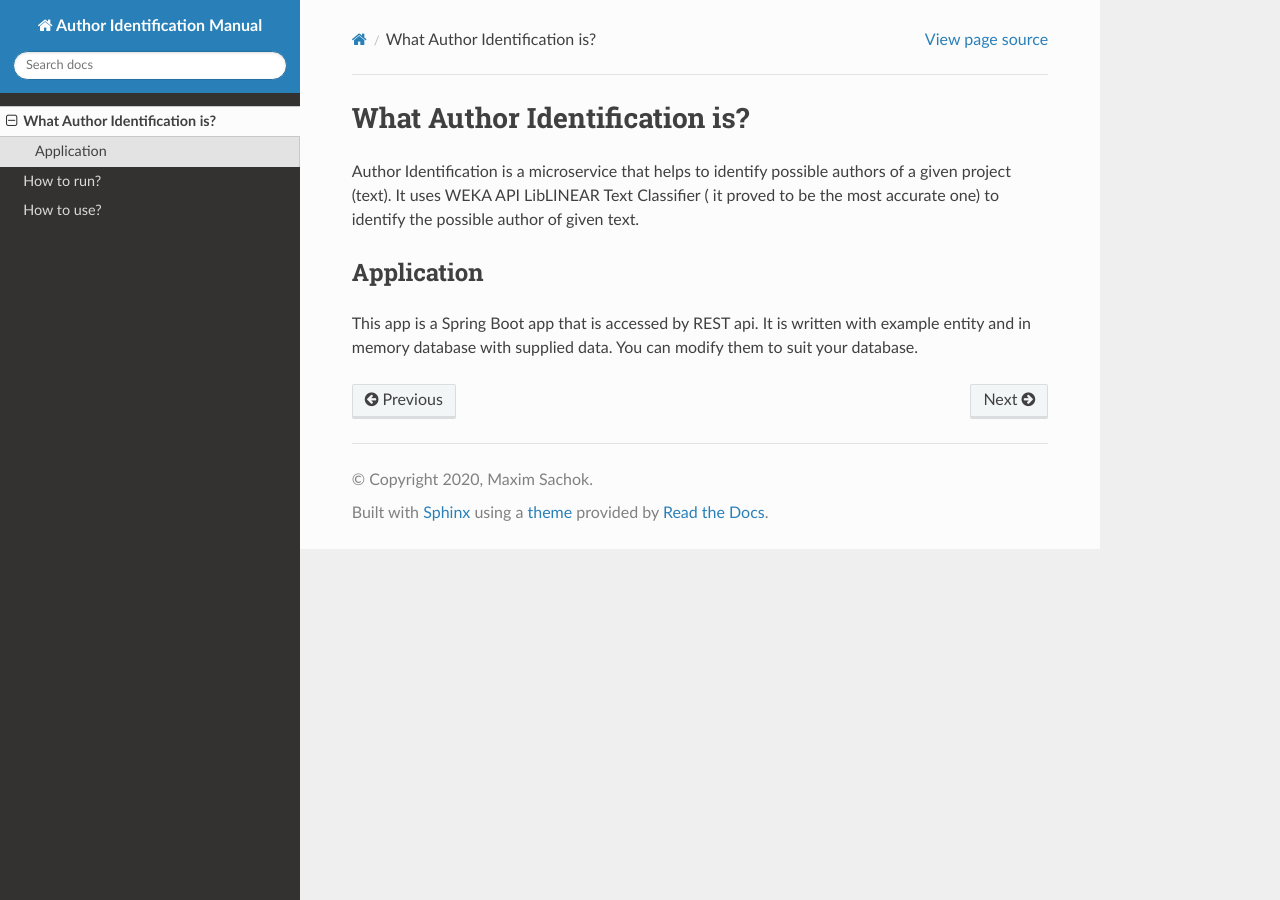
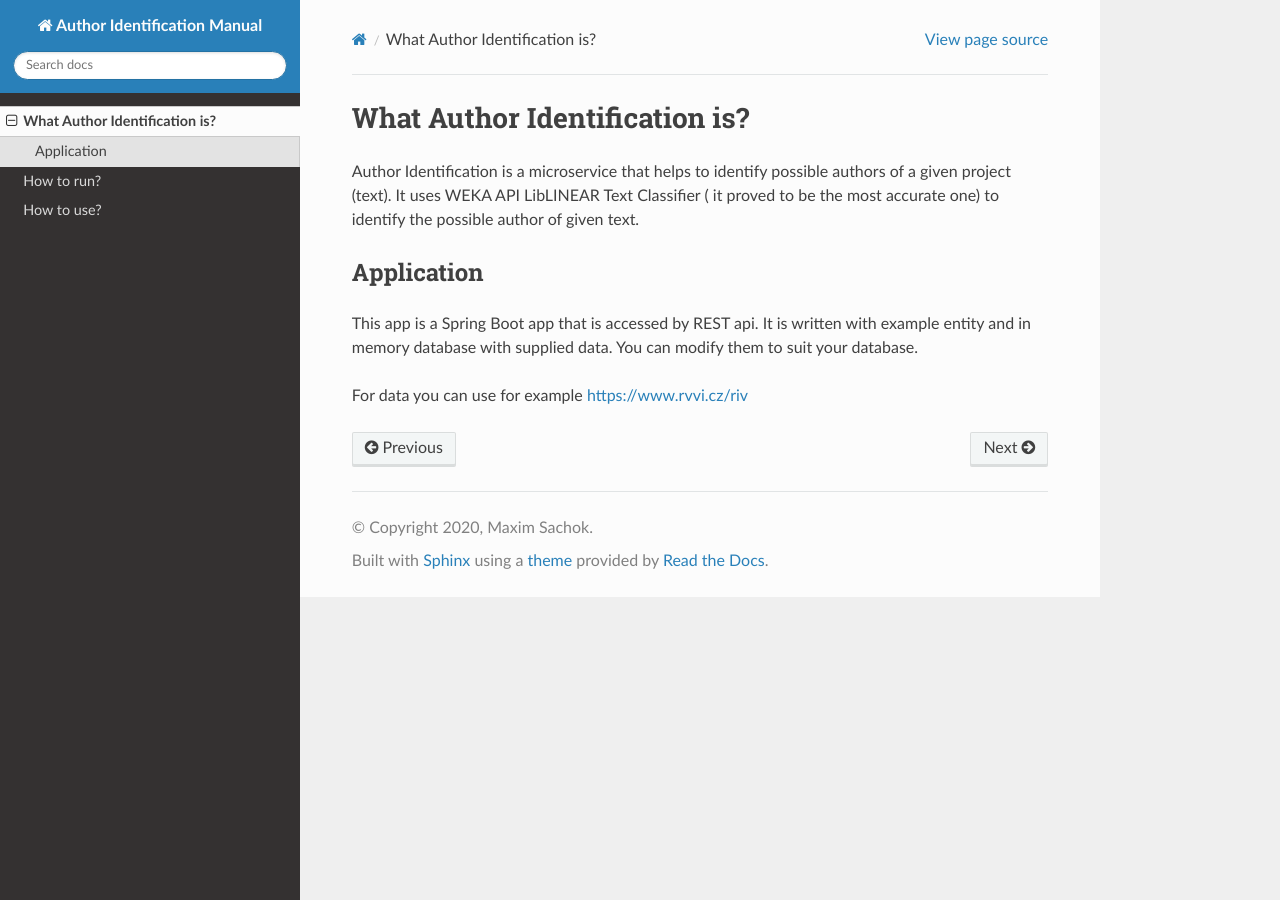
Before and after one commit to Glement/author-identification, a Sphinx documentation site: the page built from docs/whatthisis.rst, in a window 1280 px wide. Built offline with Sphinx 7.4.7 and the Read the Docs theme 2.0.0, drawn with Linux system fonts in a browser that asks for light colours.

Commit message:
Update whatthisis.rst

```diff
--- a/docs/whatthisis.rst
+++ b/docs/whatthisis.rst
@@ -13,3 +13,6 @@ Application
 
 This app is a Spring Boot app that is accessed by REST api. It is written with example entity and in memory database with supplied data.
 You can modify them to suit your database.
+
+
+For data you can use for example https://www.rvvi.cz/riv
```
